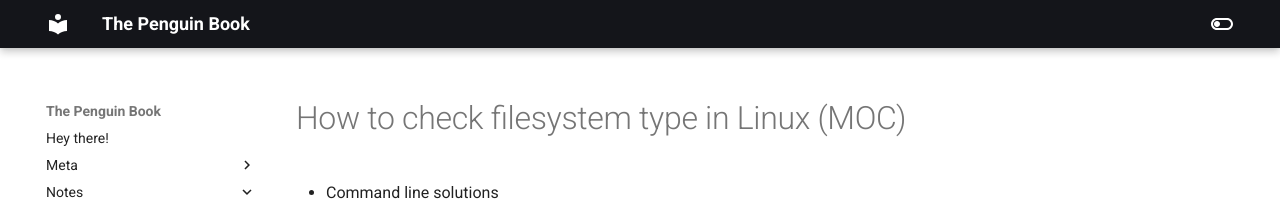
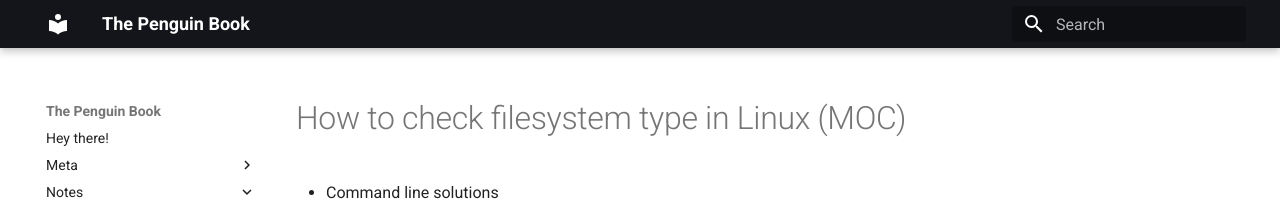
Before and after one commit to Tomodachi94/the-penguin-book, an MkDocs documentation site: the page built from docs/Notes/How to check filesystem type in Linux (MOC).md, in a window 1280 px wide. Shown: the top 205 px of the page. Built offline with MkDocs 1.6.1 and Material for MkDocs 9.7.7, drawn with Linux system fonts in a browser that asks for light colours.

Commit message:
Remove dark mode, it's the source of all evil
(Nothing against dark mode, but it was causing issues with Mermaid diagrams.)

```diff
--- a/mkdocs.yml
+++ b/mkdocs.yml
@@ -9,18 +9,6 @@
       scheme: default
       primary: black
       accent: yellow
-      toggle:
-        icon: material/toggle-switch-off-outline
-        name: Switch to dark mode
-
-    # Dark mode
-    - media: "(prefers-color-scheme: dark)"
-      scheme: slate
-      primary: white
-      accent: yellow
-      toggle:
-        icon: material/toggle-switch
-        name: Switch to light mode
 
 # Extensions
 markdown_extensions:
@@ -42,21 +30,3 @@
   - search
   - search
   - mermaid2
-# Start copied content from https://github.com/fralau/mkdocs-mermaid2-plugin#basic-configuration
-  # https://facelessuser.github.io/pymdown-extensions/extensions/superfences/
-  - pymdownx.superfences:
-      custom_fences:
-        - name: mermaid
-          class: mermaid
-          format: !!python/name:mermaid2.fence_mermaid
-
-plugins:
-  - mermaid2:
-      arguments:
-        # test if its __palette_1 (dark) or __palette_2 (light)
-        # for mkdocs-material >=8.0.0
-        theme: |
-          ^(JSON.parse(__md_get("__palette").index == 1)) ? 'dark' : 'light'
-#       for mkdocs-material <8.0.0
-#         ^(JSON.parse(window.localStorage.getItem(__prefix('__palette'))).index == 1) ? 'dark' : 'light
-# End copied content from https://github.com/fralau/mkdocs-mermaid2-plugin#basic-configuration
```
